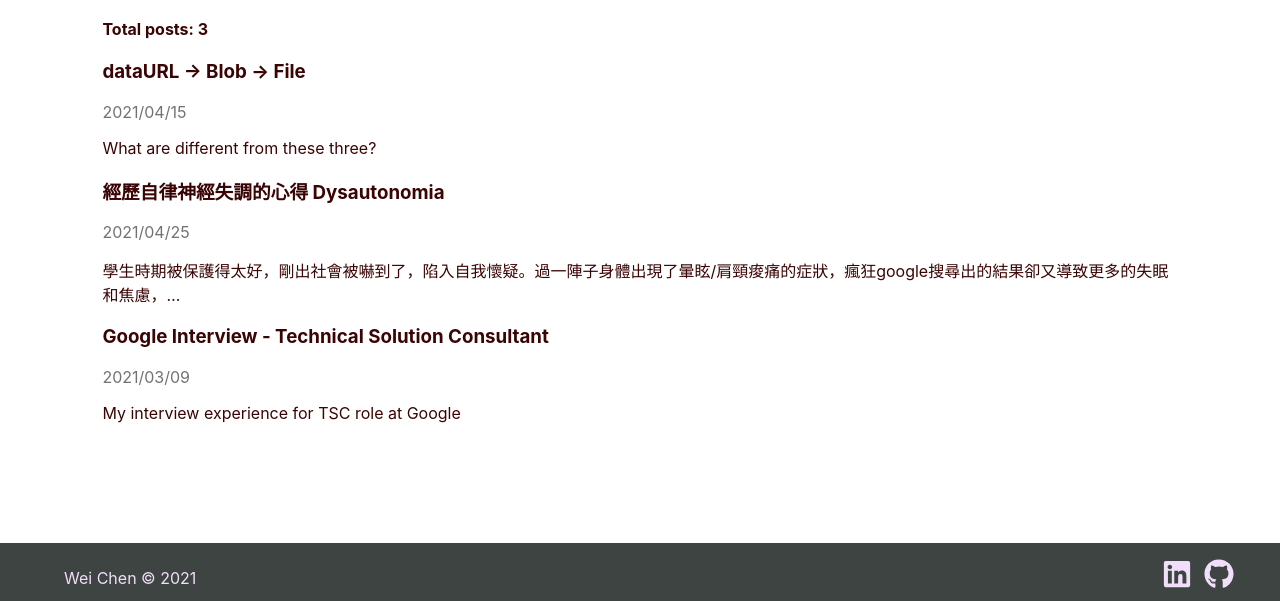
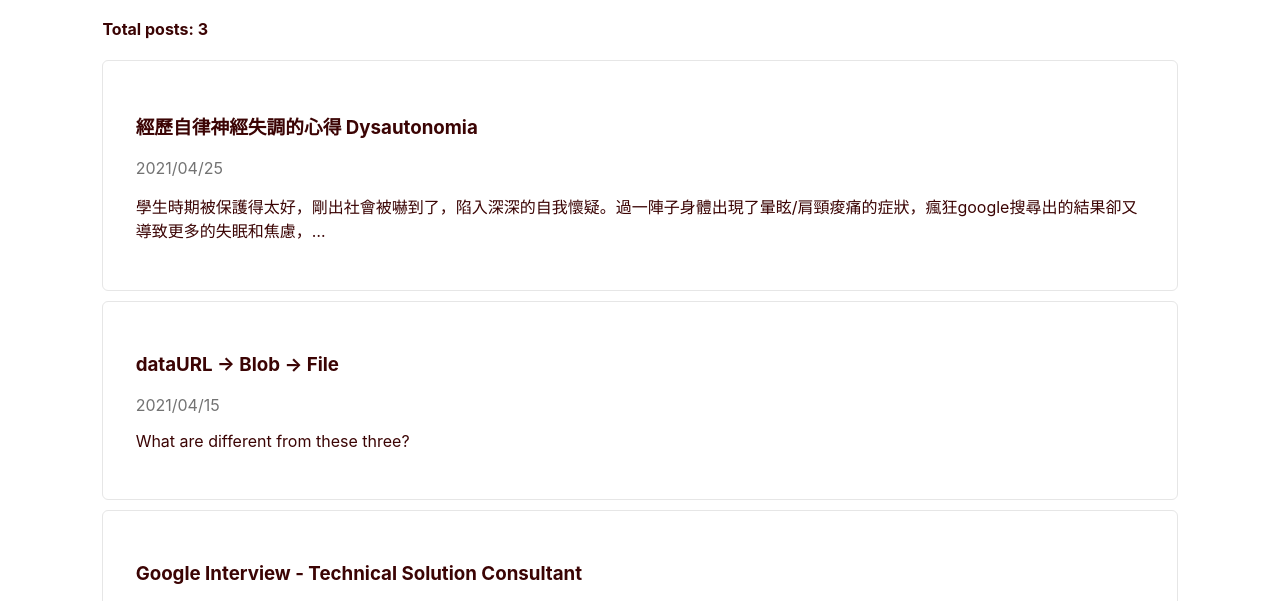
Before and after one commit to movingroovin/WeiCave, a Gatsby site: page /blog in a window 1280 px wide. Shown: the part 188-789 px from the top of the page. Built offline with nearby package versions, Linux system fonts and the light colour scheme; Gatsby itself is replaced by a stand-in of ours.

Commit message:
style tuning

```diff
--- a/src/assests/posts/dysautonomia.md
+++ b/src/assests/posts/dysautonomia.md
@@ -3,7 +3,7 @@
 date: '2021/04/25'
 ---
 
-學生時期被保護得太好，剛出社會被嚇到了，陷入自我懷疑。過一陣子身體出現了暈眩/肩頸痠痛的症狀，瘋狂google搜尋出的結果卻又導致更多的失眠和焦慮，
+學生時期被保護得太好，剛出社會被嚇到了，陷入深深的自我懷疑。過一陣子身體出現了暈眩/肩頸痠痛的症狀，瘋狂google搜尋出的結果卻又導致更多的失眠和焦慮，
 
 沒辦法只好開始了從大醫院到小診所各種科別的巡迴，不過都是以沒有什麼大問題走出診間。最後在家醫科做了自律神經檢查，靠了點癒利舒盼緩解不安，並加上適當的運動後，身體才開始有舒服一點。
 
@@ -18,6 +18,7 @@
 6. 不甘自己的小事就真的不用那麼在意。
 
 總而言之就是盡量讓自己處於一個心靈強大且平和的狀態。
+
 逐漸發現身邊的朋友們其實也會碰到類似的狀況，同病相憐的確可以舒緩一些，但終究還是得誠實面對自己。
 
 希望對看到這篇的人有些幫助。
--- a/src/components/Footer.js
+++ b/src/components/Footer.js
@@ -7,7 +7,7 @@
   display: flex;
   justify-content: space-between;
   align-items: center;
-  padding: 1rem 5%;
+  padding: 0.5rem 5%;
   background-color: #3e4441;
   color: #f1defa
 `;
--- a/src/pages/blog.js
+++ b/src/pages/blog.js
@@ -4,6 +4,13 @@
 import './../assests/style/General.scss'
 import { Link, graphql } from 'gatsby';
 import styled from 'styled-components';
+
+const PostArea = styled.div`
+  border: 1px solid #e6e6e6;
+  margin-bottom: 10px;
+  padding: 3%;
+  border-radius: 6px;
+`;
 
 const PostTime = styled.span`
   color: #737373;
@@ -19,7 +26,7 @@
         <h4>Total posts: {data.allMarkdownRemark.totalCount}</h4>
         {
           data.allMarkdownRemark.edges.map(({node}) =>  (
-            <div key={node.id}>
+            <PostArea key={node.id}>
               <Link to={node.fields.slug}>
                 <h3>
                   {node.frontmatter.title}
@@ -27,7 +34,7 @@
               </Link>
               <PostTime>{node.frontmatter.date}</PostTime>
               <p>{node.excerpt}</p>
-            </div>
+            </PostArea>
             )
           )
         }
@@ -39,7 +46,9 @@
 
 export const query = graphql`
   query {
-    allMarkdownRemark {
+    allMarkdownRemark (
+      sort: {fields: frontmatter___date order: DESC}
+    ) {
       totalCount
       edges {
         node {
```
Also changed, not shown: src/templates/blog-post.js (+11 -2 lines).
